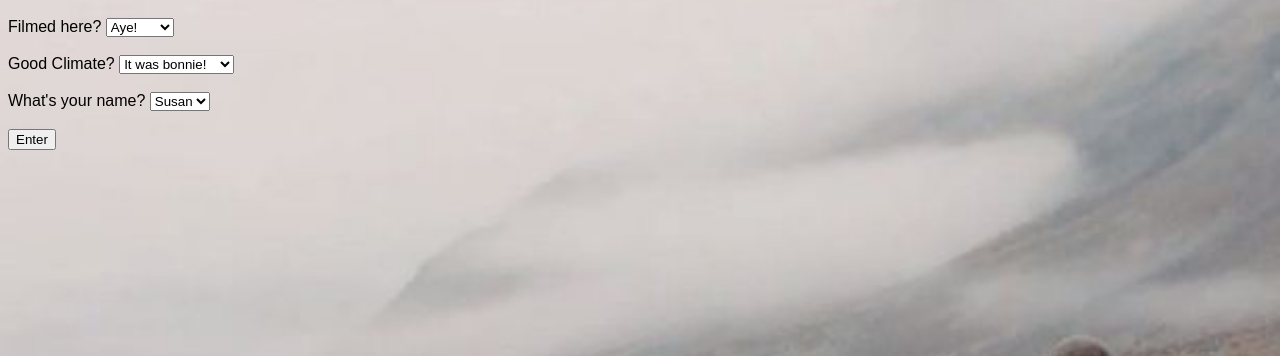
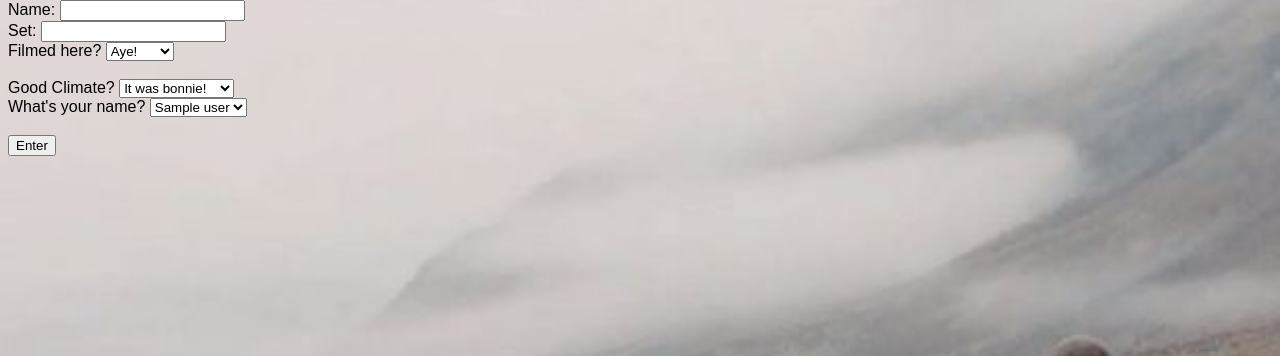
Before and after one commit to gramscott/Db-created., a Flask app: page /locations/1/edit in a window 1280 px wide. Shown: the part 98-454 px from the top of the page. Run offline with Flask 2, Linux system fonts and the light colour scheme; a database or web service that is not in the repository returns one stand-in record (values such as "Sample title"); some libraries are stand-ins or nearby versions.

Commit message:
fixed errors

```diff
--- a/console.py
+++ b/console.py
@@ -1,5 +1,6 @@
 from models.user import User
 from models.location import Location
+import pdb
 
 import repositories.location_repository as location_repository
 import repositories.user_repository as user_repository
@@ -22,4 +23,6 @@ location_repository.save(location2)
 
 
 
-location_repository.select_all()
+results = location_repository.select_all()
+
+pdb.set_trace()
--- a/controllers/location_controller.py
+++ b/controllers/location_controller.py
@@ -19,13 +19,17 @@ def locations():
 
 @locations_blueprint.route("/locations/<id>", methods=['POST'])
 def update(id):
+    # pdb.set_trace()
     user_id = request.form['user_id']
+    # need location name
     name = request.form['name']
+    # set name needed
     set = request.form['set']
     filmed = request.form['filmed']
     good_climate = request.form['good_climate']
     user = user_repository.select(request.form["user_id"])
-    location = Location(user_id, name, set, filmed, good_climate, user)
+    location = Location(name, user, set, filmed, good_climate, id)
+    # pdb.set_trace()
     location_repository.update(location)
     return redirect('/locations')
 
--- a/repositories/location_repository.py
+++ b/repositories/location_repository.py
@@ -5,6 +5,7 @@ from models.location import Location
 from models.user import User
 
 import repositories.user_repository as user_repository
+import pdb
 
 def save(location):
     sql = "INSERT INTO locations (name, set, filmed, good_climate, user_id) VALUES  (%s, %s, %s, %s, %s) RETURNING *"
@@ -51,5 +52,6 @@ def delete(id):
 
 def update(location):
     sql = "UPDATE locations SET(name, set, filmed, good_climate, user_id) = (%s,  %s, %s, %s, %s) WHERE id = %s"
-    values = [location.name, location.set, location.filmed, location.good_climate, location.id]
+    values = [location.name, location.set, location.filmed, location.good_climate, location.user.id, location.id]
+    # pdb.set_trace()
     run_sql(sql, values)
--- a/templates/locations/edit.html
+++ b/templates/locations/edit.html
@@ -2,8 +2,15 @@
 {% block content %}
 
 
-<form action="/locations/{{ location.id }}" methods="get">
-    <br>
+<form action="/locations/{{ location.id }}" method="POST">
+        </div>
+    <label for="location">Name:</label>
+    <input type="text" id="name" name="name">
+    </div>
+    <div>
+        <label for="set">Set:</label>
+        <input type="text" id="set" name="set">
+    </div>
     <div>
     <label for="filmed"> Filmed here?</label>
     <select id="location" name="filmed">
@@ -34,25 +41,25 @@
     </option>
 </select>
 </div>
-</form>
-
-<form action="/locations/{{ location.id }}" methods="post">
-    <br>
 <div>
     <label for="user_id"></label> What's your name? </label>
-     <select name="name" id="user">
-        <option value="user_id"
-            {% if location.user_id == True %}
+
+        <select name="user_id" id="user">
+        {% for user in users %}
+       <option value={{user.id}}
+           {% if location.user.id == user.id %}
+
            selected="selected" {% endif %}>
-            Susan
+           {{ user.name }}
        </option>
-           <option value="user_id"
-               {% if location.user_id == False %}
-               selected="selected" {% endif %}>
-               Greg
+       {% endfor %}
+
        </select>
    </div>
 <br>
+<div>
 <button type="submit">Enter</button>
+</div>
 </form>
+
 {% endblock %}
--- a/templates/locations/index.html
+++ b/templates/locations/index.html
@@ -7,6 +7,7 @@
 <table>
     <tr>
         <th>Name:</th>
+        <td>|</td>
         <th>Set:</th>
     </tr>
     {% for location in locations %}
@@ -15,6 +16,11 @@
         <td>|</td>
         <td> {{ location.set }} </td>
     </tr>
+
     {% endfor %}
 </table>
+
+
+
+
 {% endblock %}
--- a/templates/locations/new.html
+++ b/templates/locations/new.html
@@ -44,9 +44,8 @@
 <div>
     <label for="user">User:</label>
     <select name="user_id" id="user">
-        <d
-    {% for user in users %}
-        <option value="{{user.id}}">{{user.name}} {{user.job}}</option>
+    {% for user in users %}>
+    <option value="{{user.id}}">{{user.name}} {{user.job}}</option>
     {% endfor %}
     </select>
 </div>
```
Also changed, not shown: templates/locations/show.html (+5 -2 lines), templates/index.html (line endings or trailing spaces). Lines whose indentation alone changed are shown as unchanged.
